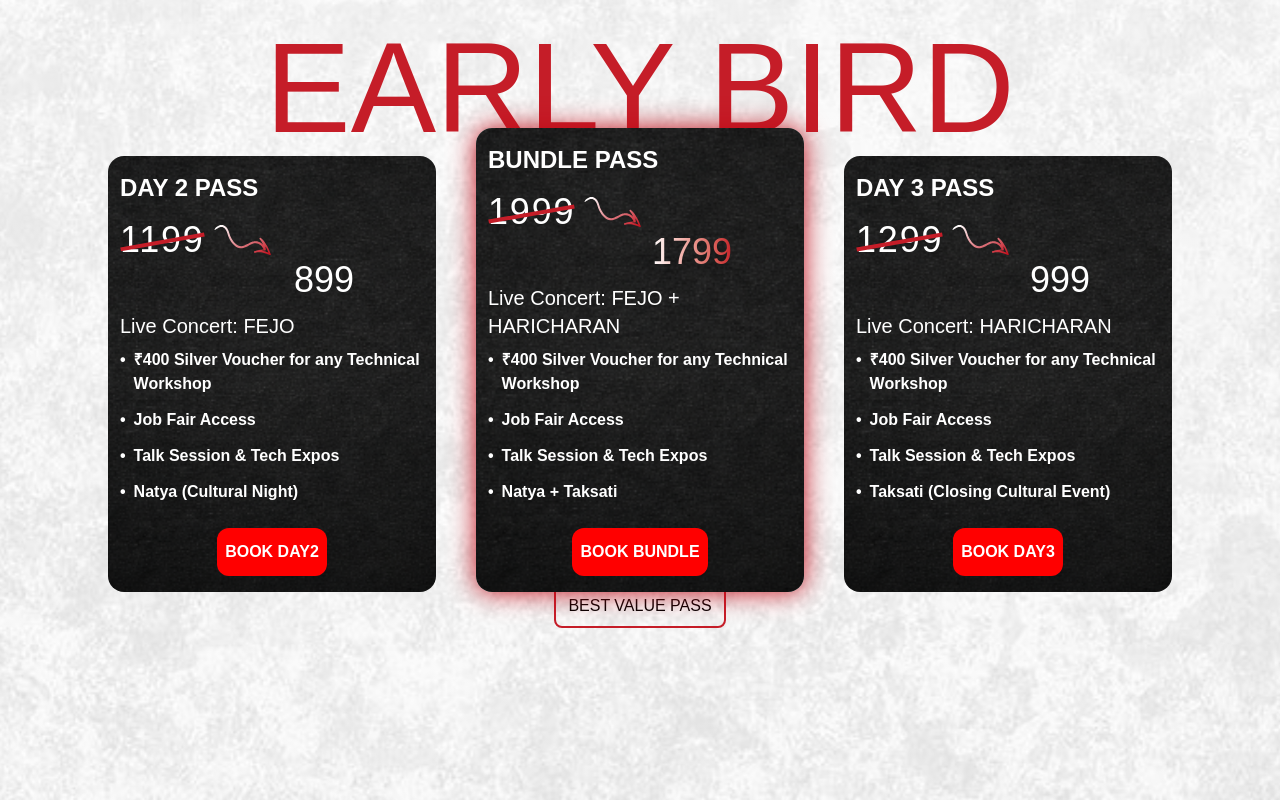
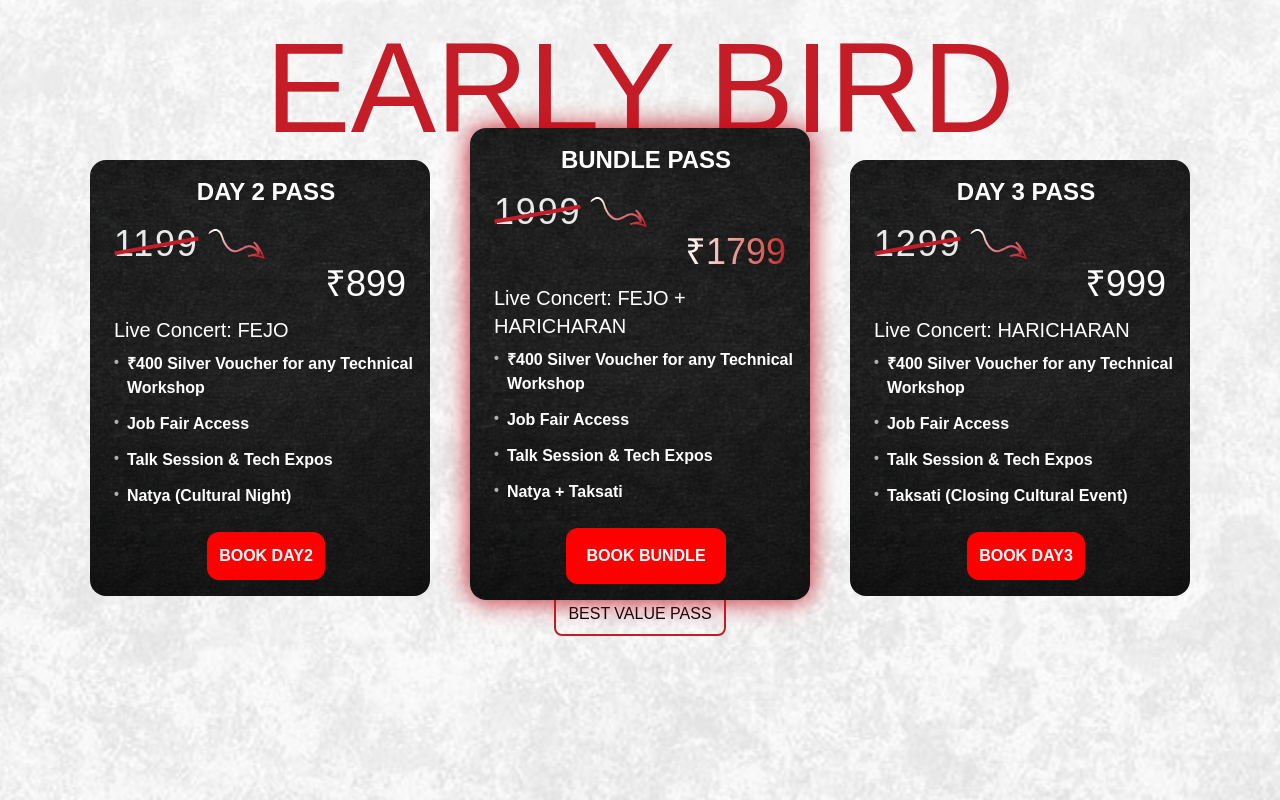
Before and after one commit to Gayathri-KS101/countdown, a Next.js app: page /early-bird in a window 1280 px wide. Built offline with nearby package versions, Linux system fonts and the light colour scheme; a web font is replaced by a local one.

Commit message:
refactor(Pricing Card): Refact the Bullet point nad old price opacity

```diff
--- a/src/components/pages/early-bird/PricingCard.tsx
+++ b/src/components/pages/early-bird/PricingCard.tsx
@@ -35,14 +35,14 @@
             priority
             className="object-cover rounded-2xl"
         />
-        <div className="relative z-10">
-            <h3 className="text-2xl font-bold mb-4 font-akira">{title}</h3>
+        <div className="relative pl-3 z-10">
+            <h3 className={`text-2xl font-bold mb-4 font-akira flex justify-center`}>{title}</h3>
 
             <div className="pb-3">
                 <div className="flex gap-2">
                     <div className="relative inline-block">
                       {/* Text */}
-                      <span className="text-4xl font-akira tracking-wider">
+                      <span className="text-4xl font-akira opacity-90 tracking-wider">
                         {oldPrice}
                       </span>
 
@@ -58,8 +58,8 @@
                         className="rotate-10"
                     />
                 </div>
-                <div className="pl-26 flex justify-center">
-                    <div className={`text-4xl font-akira ${highlight ? "bg-linear-to-r from-[#ffffff] to-(--color-text) bg-clip-text text-transparent drop-shadow-[0_6px_10px_rgba(0,0,0,0.4)]": ""}`}>{price}</div>
+                <div className="px-3 flex justify-end">
+                    <div className={`text-4xl font-akira ${highlight ? "bg-linear-to-r from-[#ffffff] to-(--color-text) bg-clip-text text-transparent drop-shadow-[0_6px_10px_rgba(0,0,0,0.4)]": ""}`}>₹{price}</div>
                 </div>
             </div>
 
@@ -67,13 +67,13 @@
 
             <ul className={`space-y-3 text-md font-bold max-w-76 font-urbanist text-white mb-6`}>
                 {features.map((item, i) => (
-                <li key={i} className="flex gap-2"><div>•</div> {item}</li>
+                <li key={i} className="flex gap-2"><div className="opacity-65 text-[14px]">•</div> {item}</li>
                 ))}
             </ul>
 
             {/* Button */}
             <div className="flex w-full justify-center">
-              <button className=" bg-(--color-button) px-2 font-akira hover:bg-red-700 transition py-3 rounded-xl font-bold">
+              <button className={` ${highlight ? "px-5 py-4" : "px-3 py-3"} bg-(--color-button) font-akira hover:bg-red-700 transition rounded-xl font-bold`}>
                 {buttonText}
               </button>
             </div>
```
